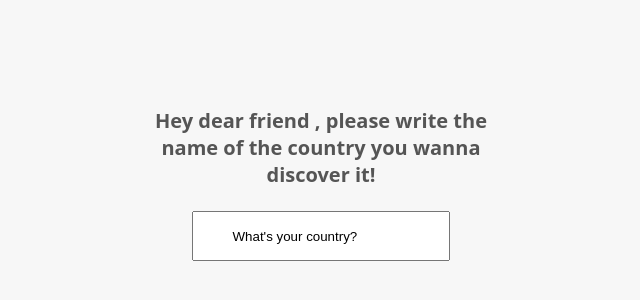
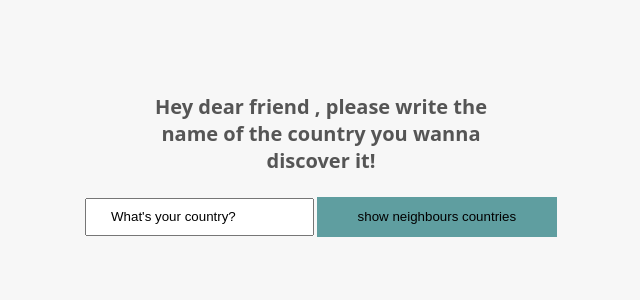
Before and after one commit to mr-abdellah/discover-countries, a plain HTML site: page index.html in a window 1280 px wide. Shown: the part 216-516 px from the top of the page, without its empty margins (319-959 px from the left). Drawn offline with Linux system fonts and the light colour scheme.

Commit message:
Update index.html

```diff
--- a/index.html
+++ b/index.html
@@ -11,7 +11,10 @@
   <body>
     <main class="container">
       <h1>Hey dear friend , please write the name of the country you wanna discover it!</h1>
-      <input type="text" name="country" id="country" placeholder="What's your country?">
+      <div class="btns">
+        <input type="text" name="country" id="country" placeholder="What's your country?">
+        <button type="submit" id="show-neighbours" >show neighbours countries</button>
+      </div>
       <div class="countries">
       </div>
       <!-- <button class="btn-country">Where am I?</button> -->
```
